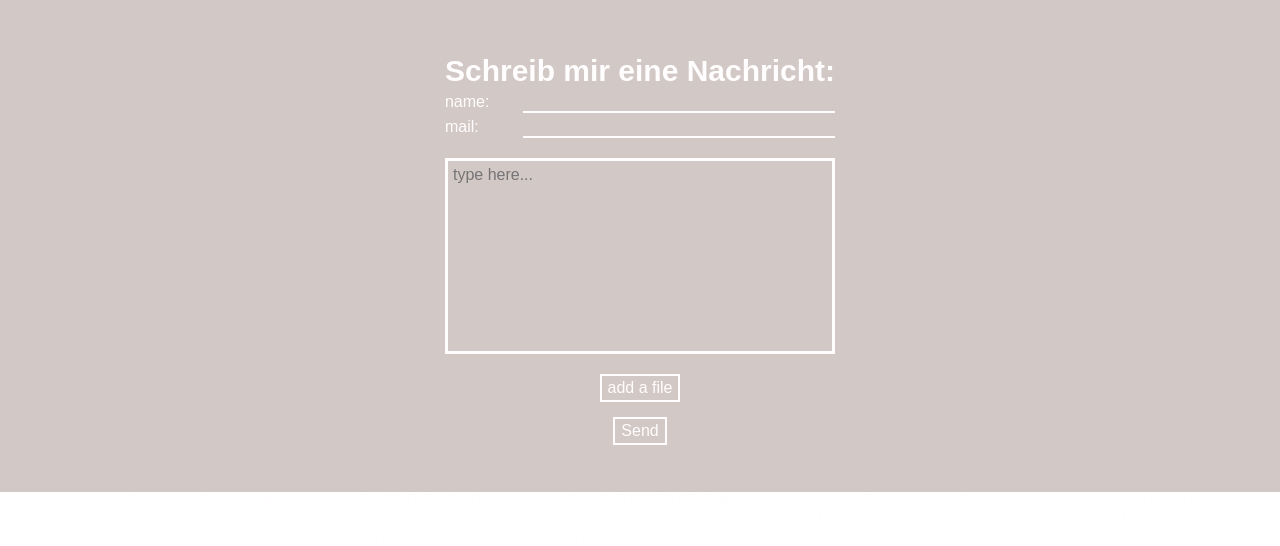
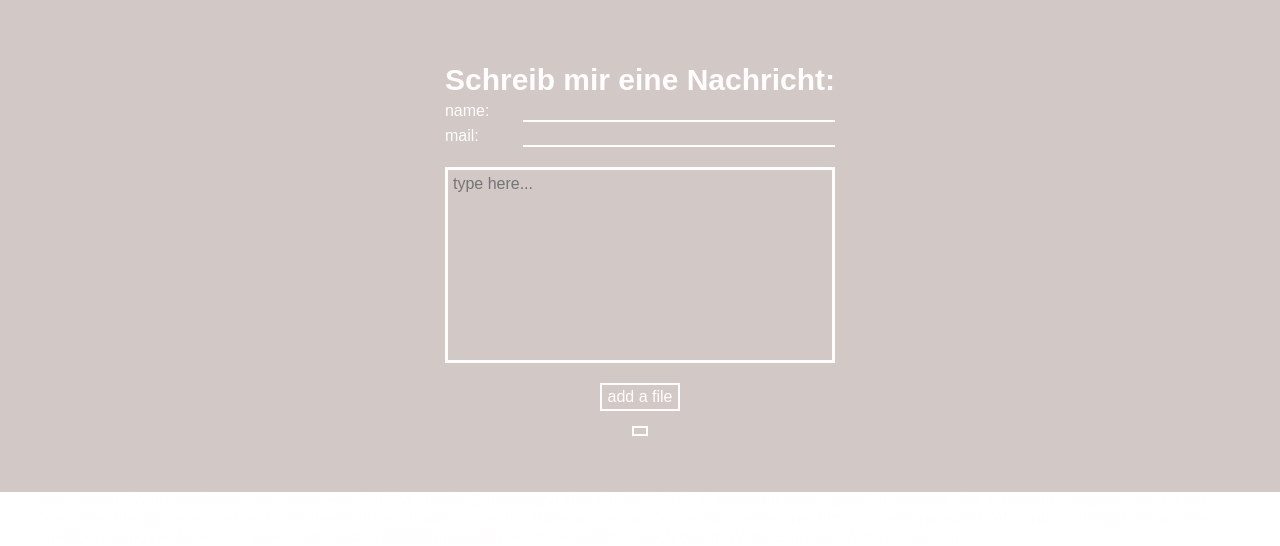
Before and after one commit to ZenVega/strick-dagegen, a website: page index.html in a window 1280 px wide. Shown: the part 2503-3049 px from the top of the page. Drawn offline with Linux system fonts and the light colour scheme; a web font is replaced by a local one.

Commit message:
form submit

```diff
--- a/index.html
+++ b/index.html
@@ -84,8 +84,7 @@
             <label id="contact-file-input" >add a file
               <input  type="file" name="myfile">
             </label>
-            <!-- <div class="data-netlify-recaptcha"></div> -->
-            <input id="contact-submit" type="submit" value="Send">
+            <button id="contact-submit" type="submit" value="Send">
           </form>
         </div>
       </section>
```
